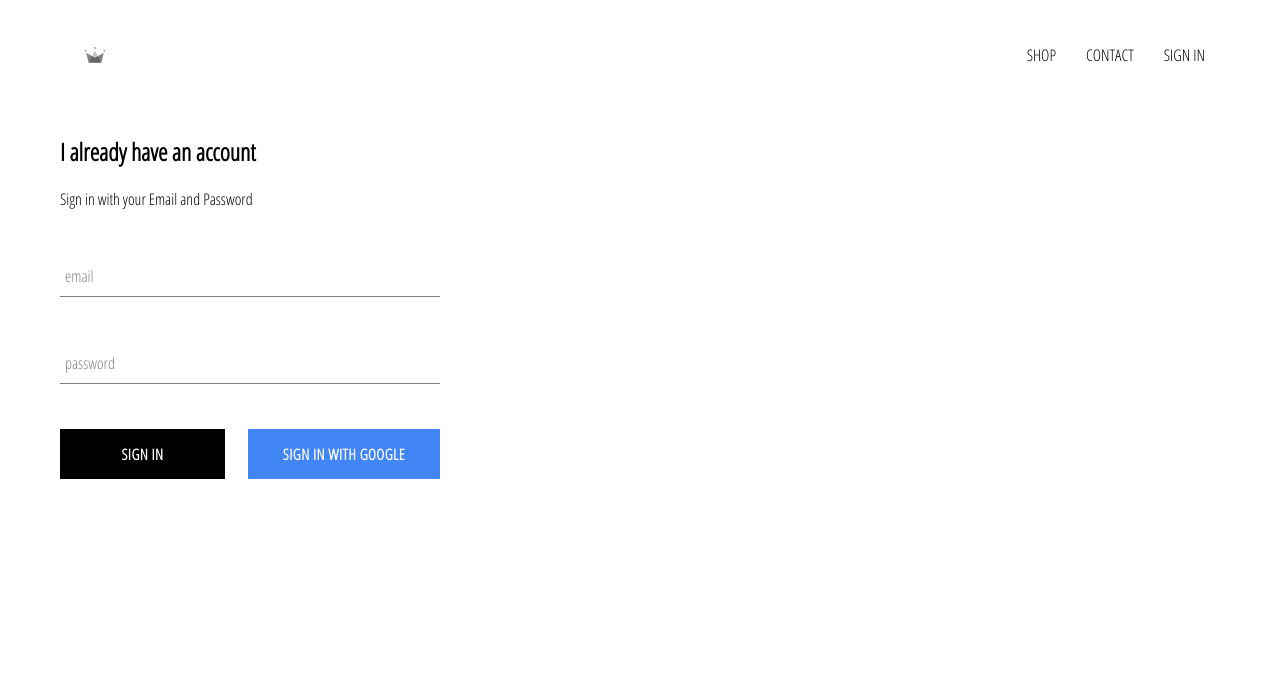
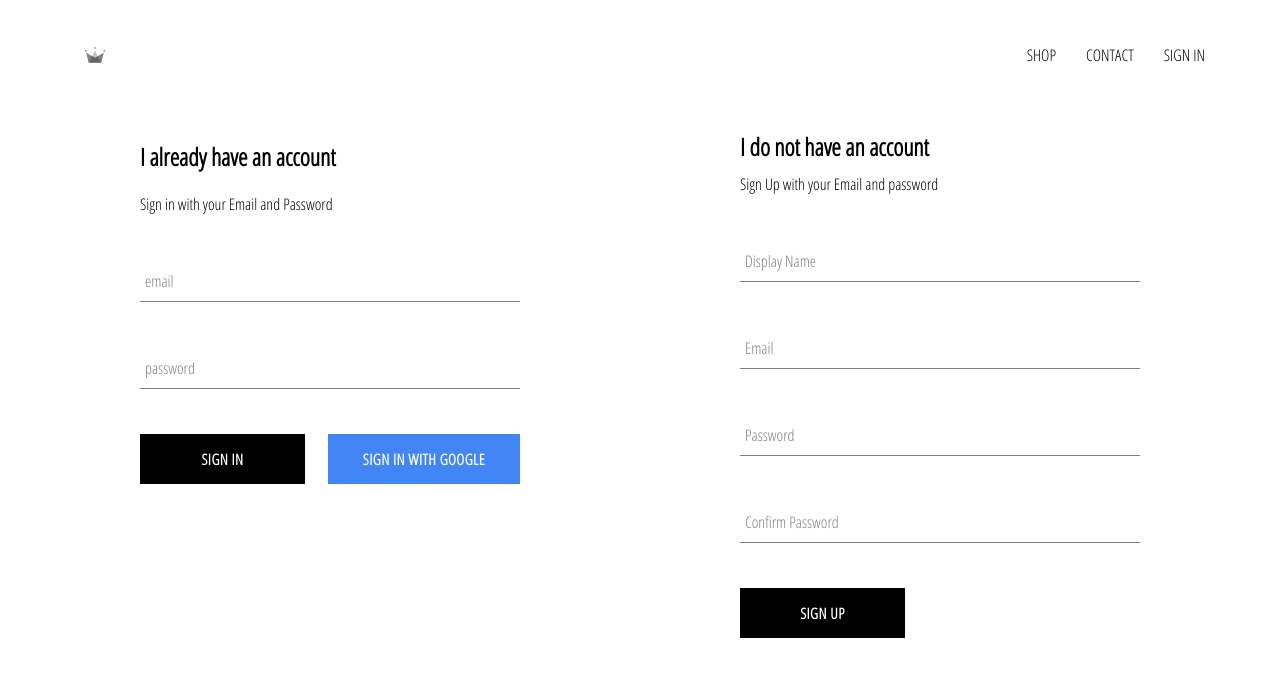
Before and after one commit to kinshukshah/Ecommerce-Website, a React (Create React App) app: page /signin in a window 1280 px wide. Shown: the top 676 px of the page. Built offline with nearby package versions, Linux system fonts and the light colour scheme; no server answers.

Commit message:
implemented firebase utils included SignUp and firestore

```diff
--- a/src/App.js
+++ b/src/App.js
@@ -6,7 +6,7 @@
 import Header from './components/header/header.component.jsx';
 import SignInAndSignUp from './pages/sign-in-and-sign-up/sign-in-and-sign-up.component.jsx';
 
-import { auth } from './firebase/firebase.utils';
+import { auth,createUserProfileDocument } from './firebase/firebase.utils';
 
 
 class App extends React.Component{
@@ -18,9 +18,26 @@
   }
   unSubsrcibeFromAuth=null;
   componentDidMount(){
-    this.unSubsrcibeFromAuth=auth.onAuthStateChanged(user =>{
-      this.setState({currentUser:user});
-      console.log(user);
+    this.unSubsrcibeFromAuth=auth.onAuthStateChanged( async userAuth =>{
+      if(userAuth){
+        const userRef=await createUserProfileDocument(userAuth);
+        userRef.onSnapshot(snapshot =>{
+          this.setState({
+            currentUser:{
+              id:snapshot.id,
+              ...snapshot.data()
+            }
+          });
+          console.log(this.state);
+
+
+        });
+
+      }else{
+        this.setState({currentUser:userAuth});
+
+      }
+
 
     })
   }
--- /dev/null
+++ b/src/components/sign-up/sign-up.component.jsx
@@ -0,0 +1,93 @@
+import React from 'react';
+import FormInput from '../form-input/form-input.component';
+import CustomButton from '../custom-button/custom-button.component';
+
+import { auth,createUserProfileDocument } from '../../firebase/firebase.utils.js';
+import './sign-up.styles.scss';
+
+class SignUp extends React.Component{
+    constructor(){
+        super();
+        this.state={
+            displayName:'',
+            email:'',
+            password:'',
+            confirmPassword:''
+        }
+    }
+    handleSubmit=async (event) =>{
+        event.preventDefault();
+        const {displayName,email,password,confirmPassword}=this.state;
+        if(!(password === confirmPassword)){
+            alert("Passwords Don't Match");
+            return;
+        }
+        try{
+            const {user} = await auth.createUserWithEmailAndPassword(email,password);
+            await createUserProfileDocument(user,{displayName});
+            this.setState({
+                displayName:'',
+                email:'',
+                password:'',
+                confirmPassword:''
+            })
+
+        }catch(error){
+            console.log("Error Message",error);
+
+        }
+    }
+    handleChange=(event) =>{
+        const {name,value}=event.target;
+        this.setState({[name]:value});
+
+    }
+
+
+    render(){
+        const {displayName,email,password,confirmPassword}=this.state;
+        return(
+            <div className="signup">
+                <h2 className="title">I do not have an account</h2>
+                <span>Sign Up with your Email and password</span>
+                <form className="sign-up-form" onSubmit={this.handleSubmit}>
+                    <FormInput
+                        type='text'
+                        name='displayName'
+                        value={displayName}
+                        onChange={this.handleChange}
+                        label='Display Name'
+                        required
+                    />
+                    <FormInput
+                        type='email'
+                        name='email'
+                        value={email}
+                        onChange={this.handleChange}
+                        label='Email'
+                        required
+                    />
+                    <FormInput
+                        type='password'
+                        name='password'
+                        value={password}
+                        onChange={this.handleChange}
+                        label='Password'
+                        required
+                    />
+                    <FormInput
+                        type='password'
+                        name='confirmPassword'
+                        value={confirmPassword}
+                        onChange={this.handleChange}
+                        label='Confirm Password'
+                        required
+                    />
+                    <CustomButton type="submit">SIGN UP</CustomButton>
+                </form>
+            </div>
+        )
+    }
+}
+
+export default SignUp;
--- /dev/null
+++ b/src/components/sign-up/sign-up.styles.scss
@@ -0,0 +1,8 @@
+.signup{
+    width: 400px;
+    display: flex;
+    flex-direction: column;
+    .title{
+        margin: 10px 0;
+    }
+}
--- a/src/firebase/firebase.utils.js
+++ b/src/firebase/firebase.utils.js
@@ -13,6 +13,33 @@
     measurementId: "G-KYE9WS1FKS"
   };
 
+  export const createUserProfileDocument=async (userAuth,additionaData) =>{
+    //console.log(userAuth);
+    if(!userAuth) return;
+    const userRef =firestore.doc(`users/${userAuth.uid}`);
+    const snapshot=userRef.get();
+    if(!snapshot.exists){
+      const { displayName,email }=userAuth;
+      const createAt=new Date();
+
+      try{
+        await userRef.set({
+          displayName,
+          email,
+          createAt,
+          ...additionaData
+
+        })
+      }catch(error){
+          console.log('error creating user',error.message);
+      }
+
+    }
+    return userRef;
+
+
+  }
+
   firebase.initializeApp(config);
 
   export const auth=firebase.auth();
--- a/src/pages/sign-in-and-sign-up/sign-in-and-sign-up.component.jsx
+++ b/src/pages/sign-in-and-sign-up/sign-in-and-sign-up.component.jsx
@@ -1,5 +1,6 @@
 import React from 'react';
 import SignIn from '../../components/sign-in/sign-in.component';
+import SignUp from '../../components/sign-up/sign-up.component';
 
 
 import './sign-in-and-sign-up.style.scss';
@@ -8,8 +9,10 @@
     return(
         <div className='sign-in-and-sign-up'>
         <SignIn></SignIn>
+        <SignUp></SignUp>
         </div>
     )
+
 };
 
 export default SignInAndSignUp;
--- a/src/pages/sign-in-and-sign-up/sign-in-and-sign-up.style.scss
+++ b/src/pages/sign-in-and-sign-up/sign-in-and-sign-up.style.scss
@@ -0,0 +1,6 @@
+.sign-in-and-sign-up{
+    display: flex;
+    width: 1000px;
+    justify-content: space-between;
+    margin: 30px auto;
+}
```
